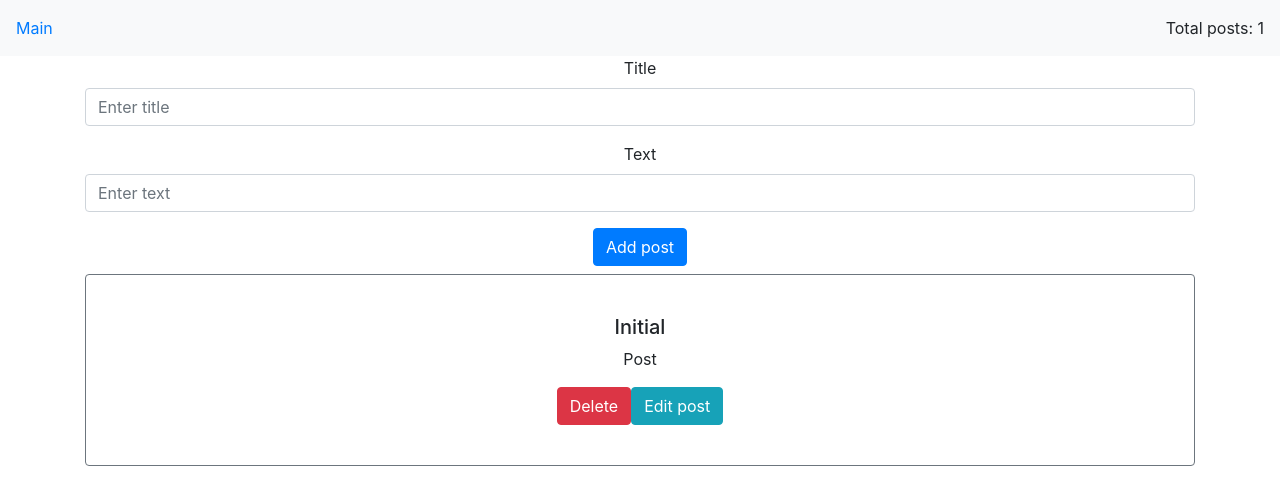
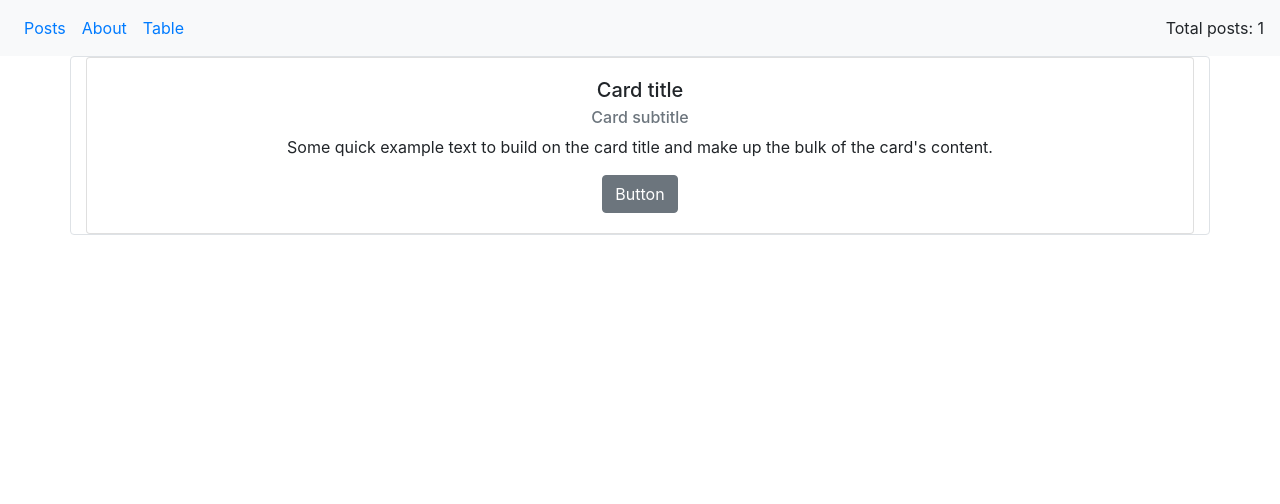
Before and after one commit to ogyct/redux-toolkit-ts, a React (Create React App) app: page /about in a window 1280 px wide. Shown: the top 504 px of the page. Built offline with nearby package versions, Linux system fonts and the light colour scheme.

Commit message:
fixed local state update. Added routing

```diff
--- a/src/App.tsx
+++ b/src/App.tsx
@@ -3,15 +3,29 @@ import './App.css';
 import {Posts} from "./posts/Posts";
 import {Header} from "./features/header/Header";
 import {Container} from "reactstrap";
+import {BrowserRouter, Switch, Route, Redirect} from 'react-router-dom';
+import About from "./about/About";
+import TableComponent from "./table/Table";
 
 function App() {
     return (
-        <div className="App ">
-            <Header/>
-            <Container className="container-lg">
-                <Posts/>
-            </Container>
-        </div>
+        <BrowserRouter>
+            <div className="App ">
+                <Header/>
+                <Container className="container container-lg border rounded">
+                    <Route exact path="/"><Redirect to="/posts"/></Route>
+                    <Route path="/posts">
+                        <Posts/>
+                    </Route>
+                    <Route path="/about">
+                        <About/>
+                    </Route>
+                    <Route path="/table">
+                        <TableComponent/>
+                    </Route>
+                </Container>
+            </div>
+        </BrowserRouter>
     );
 }
 
--- /dev/null
+++ b/src/about/About.tsx
@@ -0,0 +1,19 @@
+import React from 'react';
+import {Button, Card, CardBody, CardImg, CardSubtitle, CardText, CardTitle} from "reactstrap";
+
+const About = () => {
+    return (
+        <div>
+            <Card>
+                <CardBody>
+                    <CardTitle tag="h5">Card title</CardTitle>
+                    <CardSubtitle tag="h6" className="mb-2 text-muted">Card subtitle</CardSubtitle>
+                    <CardText>Some quick example text to build on the card title and make up the bulk of the card's content.</CardText>
+                    <Button>Button</Button>
+                </CardBody>
+            </Card>
+        </div>
+    );
+};
+
+export default About;
--- a/src/features/header/Header.tsx
+++ b/src/features/header/Header.tsx
@@ -3,6 +3,7 @@ import * as React from 'react';
 import {Nav, Navbar, NavbarText, NavItem, NavLink} from "reactstrap";
 import {useSelector} from "react-redux";
 import {RootState} from "../../app/store";
+import {Link} from "react-router-dom";
 
 
 export function Header() {
@@ -10,10 +11,16 @@ export function Header() {
 
     return (
         <>
-            <Navbar color="light">
+            <Navbar color="light" expand="md">
                 <Nav className="mr-auto" navbar>
                     <NavItem className="mr-auto">
-                        <NavLink href="/">Main</NavLink>
+                        <NavLink tag={Link} to="/posts">Posts</NavLink>
+                    </NavItem>
+                    <NavItem className="mr-auto">
+                        <NavLink tag={Link} to="/about">About</NavLink>
+                    </NavItem>
+                    <NavItem className="mr-auto">
+                        <NavLink tag={Link} to="/table">Table</NavLink>
                     </NavItem>
                 </Nav>
                 <NavbarText>Total posts: {posts.length}</NavbarText>
--- a/src/posts/SinglePost.tsx
+++ b/src/posts/SinglePost.tsx
@@ -1,4 +1,4 @@
-import React, {useState} from 'react';
+import React, {useEffect, useState} from 'react';
 import {deletePost, Post, updatePost} from "./PostsSlice";
 import {Button, Card, CardBody, CardText, Input} from "reactstrap";
 import {useDispatch} from "react-redux";
@@ -12,6 +12,9 @@ const SinglePost: React.FC<SinglePostProps> = ({post}) => {
     const [editMode, setEditMode] = useState(false);
     const [currentPost, setCurrentPost] = useState<Post>(post);
     const dispatch = useDispatch();
+    useEffect(() => {
+        setCurrentPost(post);
+    }, [post]);
     const TextEditField = (editMode: boolean, currentPost: Post) => {
         if (editMode) {
             return (
--- /dev/null
+++ b/src/table/Table.tsx
@@ -0,0 +1,24 @@
+import React from 'react';
+import {Col, Container, Row} from "reactstrap";
+
+const Table = () => {
+    return (
+        <div>
+            <Container fluid >
+                <Row className="align-items-center">
+                    <Col className="border border-primary align-top">Col1</Col>
+                    <Col className="border border-primary">
+                        <Row>
+                            <Col>nested column 1</Col>
+                            <Col>nested column 2</Col>
+                        </Row>
+                    </Col>
+                    <Col className="border border-primary ">Col3</Col>
+                    <Col className="border border-primary">Col4</Col>
+                </Row>
+            </Container>
+        </div>
+    );
+};
+
+export default Table;
```
Also changed, not shown: package.json (+10 -7 lines), 1 other file (tests, documents, lock files or other folders).
